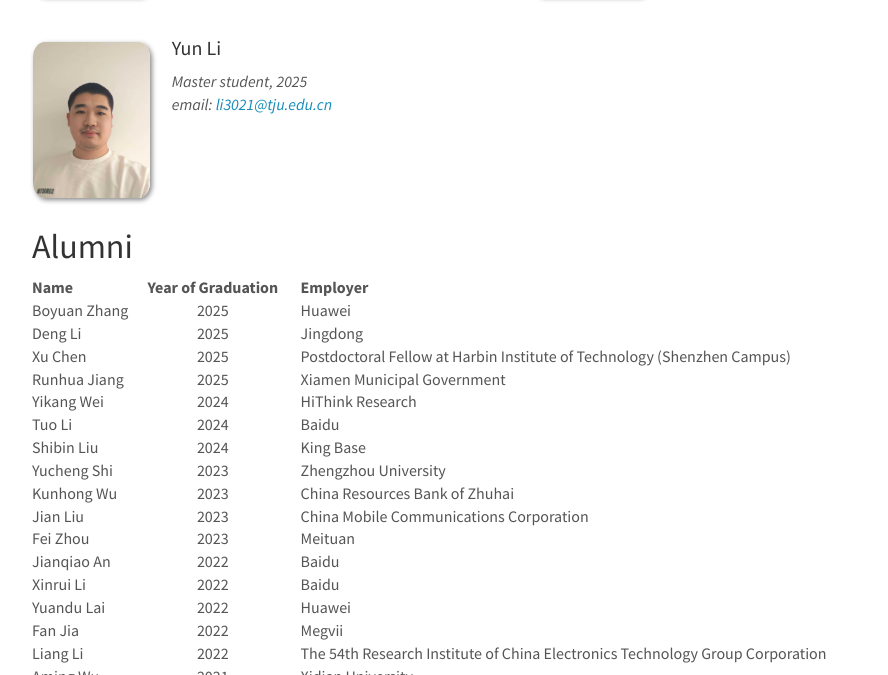
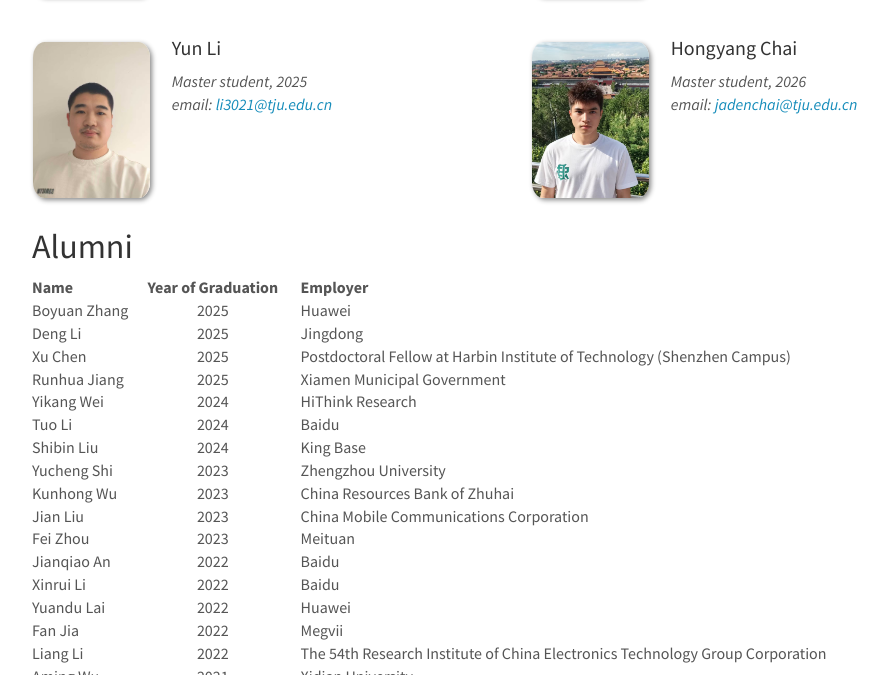
Before and after one commit to tjumm/tjumm.github.io, a Jekyll site: the page built from _pages/team.md, in a window 1280 px wide and 900 px high, scrolled down 1379 px, cut to the strip 225-900 px from the top of the window. Shown: the whole strip, without its empty margins (124-1012 px from the left). Built offline with Jekyll 4.4.1, drawn with Linux system fonts in a browser that asks for light colours; comment, search, counter and statistics services are not loaded.

Commit message:
Update students.yml

```diff
--- a/_data/students.yml
+++ b/_data/students.yml
@@ -217,3 +217,10 @@
   email: li3021@tju.edu.cn
   number_educ: 0
   education1:
+
+- name: Hongyang Chai
+  photo: chy.jpg
+  info: Master student, 2026
+  email: jadenchai@tju.edu.cn
+  number_educ: 0
+  education1:
```
